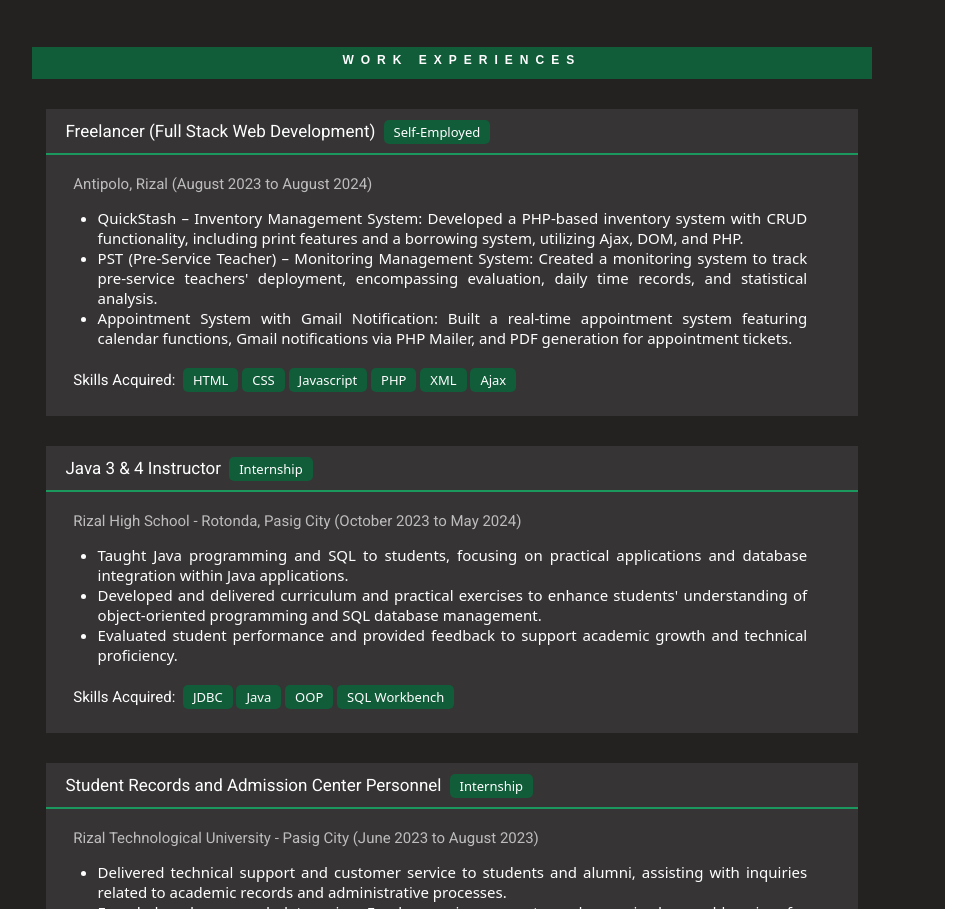
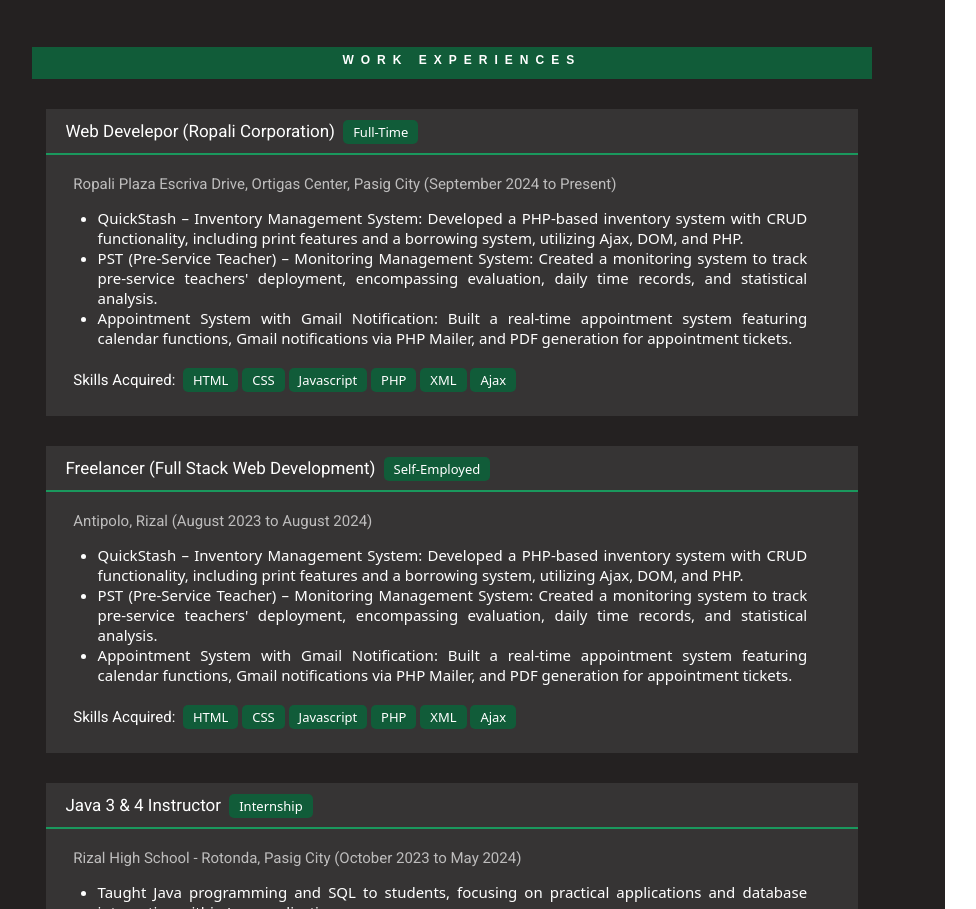
Before and after one commit to kurooo-yamiii/Portfolio-Green-Black-Responsive, a plain HTML site: page index.html in a window 1280 px wide. Shown: the part 3930-4839 px from the top of the page, without its empty margins (297-1273 px from the left). Drawn offline with nearby package versions, Linux system fonts and the light colour scheme.

Commit message:
Add New Experience Div

```diff
--- a/index.html
+++ b/index.html
@@ -654,6 +654,21 @@
 </div>
         <div class="divider2 reveal">
             <p class="tdivider2">WORK EXPERIENCES</p>
+        </div>
+
+	<div class="experience-box reveal">
+            <div class="head-title">
+             <p class="pad-title">Web Develepor (Ropali Corporation) <span class="support-titleup">Full-Time</span></p>
+            </div>
+            <div class="support-experience">
+            <p class="place-date">Ropali Plaza Escriva Drive, Ortigas Center, Pasig City (September 2024 to Present)</p>
+                <ul class="fix-bullet">
+                    <li>QuickStash – Inventory Management System: Developed a PHP-based inventory system with CRUD functionality, including print features and a borrowing system, utilizing Ajax, DOM, and PHP.</li>
+                    <li>PST (Pre-Service Teacher) – Monitoring Management System: Created a monitoring system to track pre-service teachers' deployment, encompassing evaluation, daily time records, and statistical analysis.</li>
+                    <li>Appointment System with Gmail Notification: Built a real-time appointment system featuring calendar functions, Gmail notifications via PHP Mailer, and PDF generation for appointment tickets.</li>
+                </ul>
+                <p class="skills-acq">Skills Acquired: <span class="support-title">HTML</span><span class="support-title">CSS</span><span class="support-title">Javascript</span><span class="support-title">PHP</span><span class="support-title">XML</span><span class="support-title">Ajax</span></p>
+            </div>
         </div>
 
         <div class="experience-box reveal">
```
